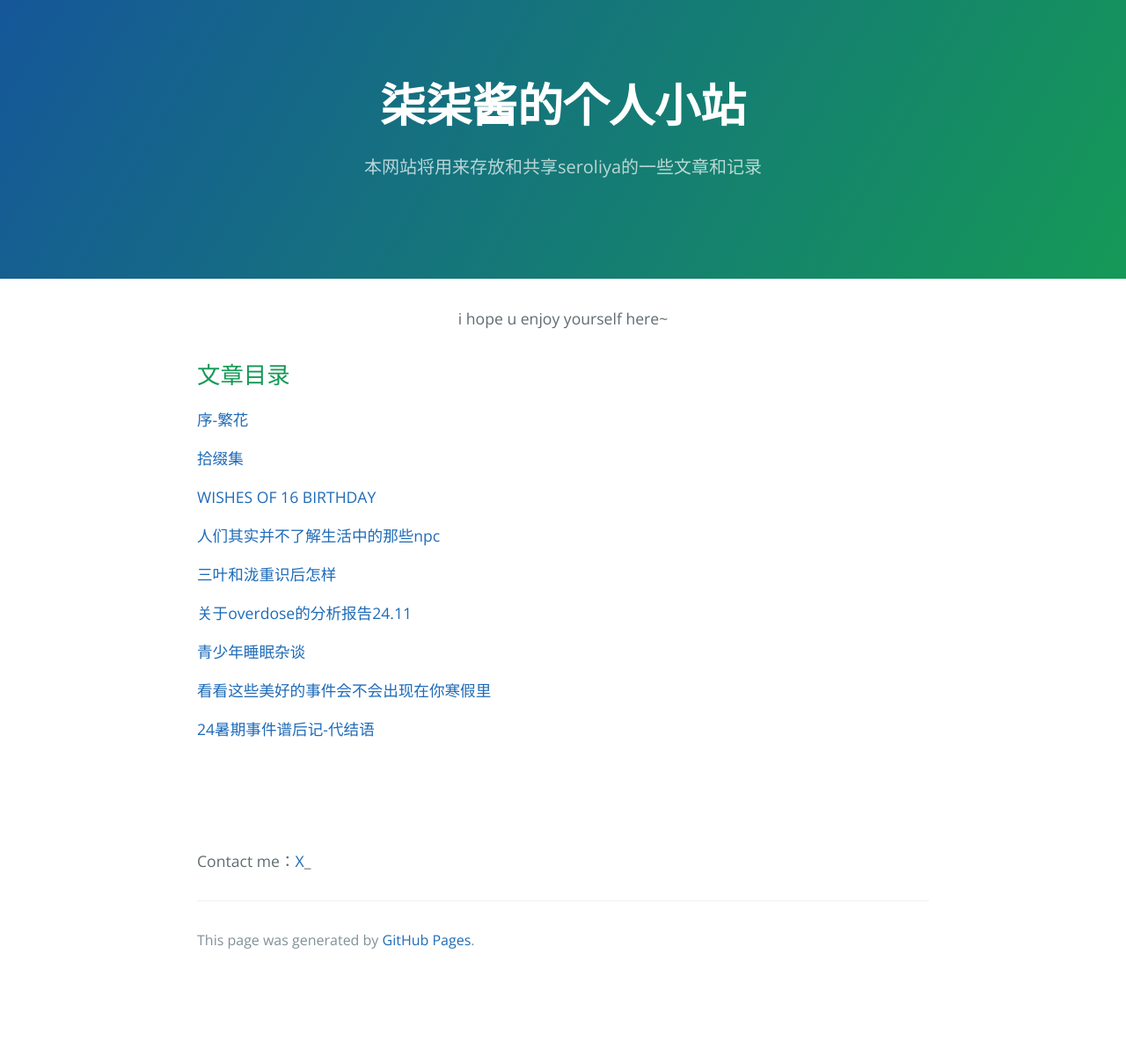
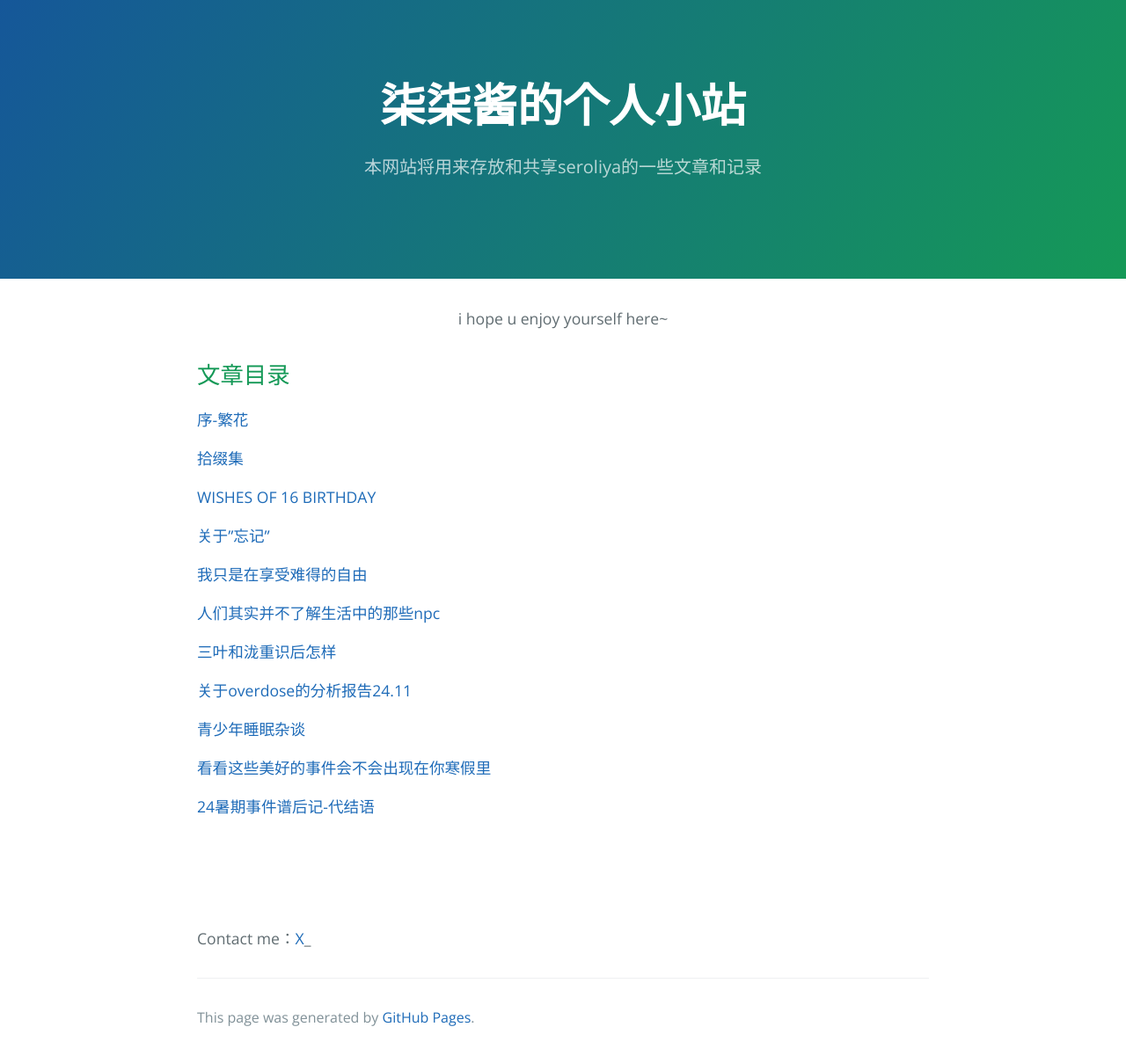
Before and after one commit to Seroliya/Seroliya.github.io, a Jekyll site: the page built from index.md, in a window 1280 px wide. Shown: the whole page at 88% size. Built offline with Jekyll 4.4.1, drawn with Linux system fonts in a browser that asks for light colours; before the commit the page ends 1113 px from its top, so only the background shows below that.

Commit message:
Update index.md

```diff
--- a/index.md
+++ b/index.md
@@ -11,7 +11,11 @@ i hope u enjoy yourself here~
 
 [拾缀集](./docs/拾缀集.html)
 
-[WISHES OF 16 BIRTHDAY](./docs/WISHES OF 16 BIRTHDAY.html)
+[WISHES OF 16 BIRTHDAY](./docs/WISHES_OF_16_BIRTHDAY.html)
+
+[关于"忘记"](./docs/关于"忘记".html)
+
+[我只是在享受难得的自由](./docs/我只是在享受难得的自由.html)
 
 [人们其实并不了解生活中的那些npc](./docs/人们其实并不了解生活中的那些npc.html)
 
```
